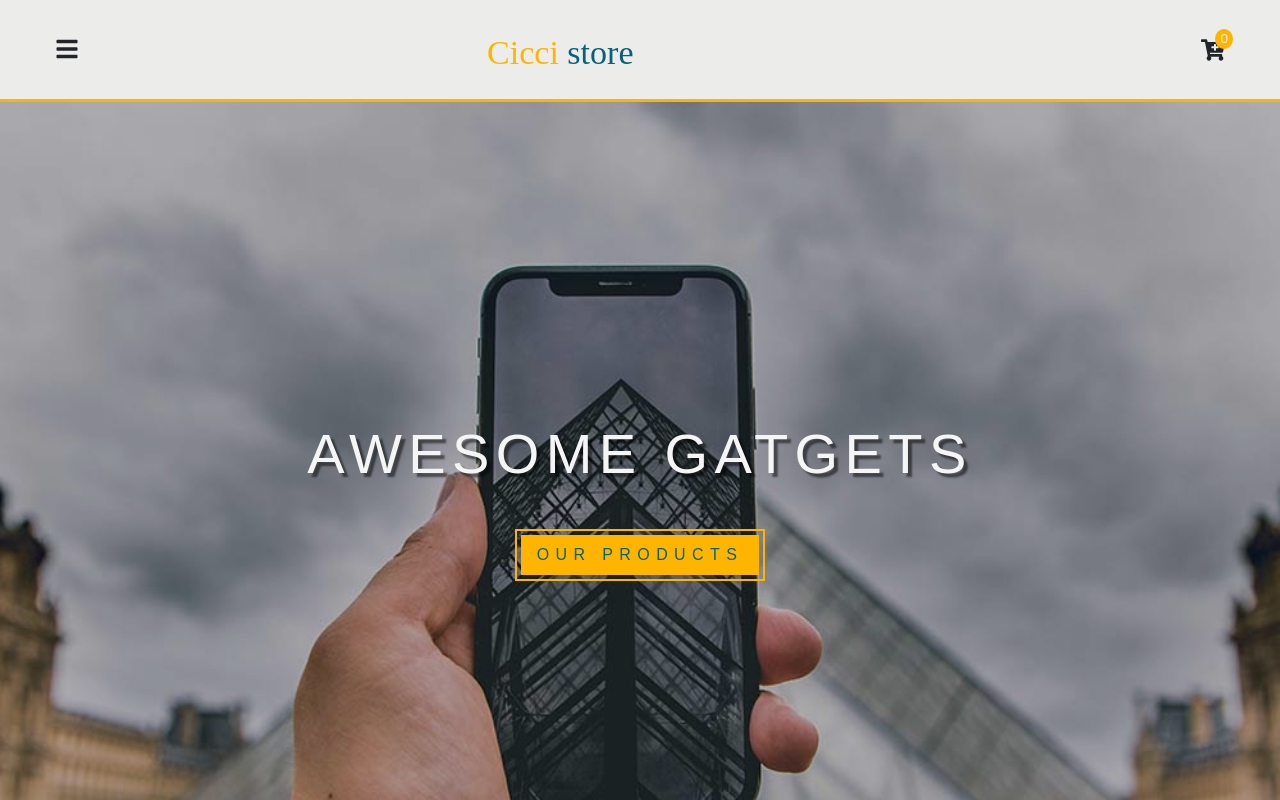
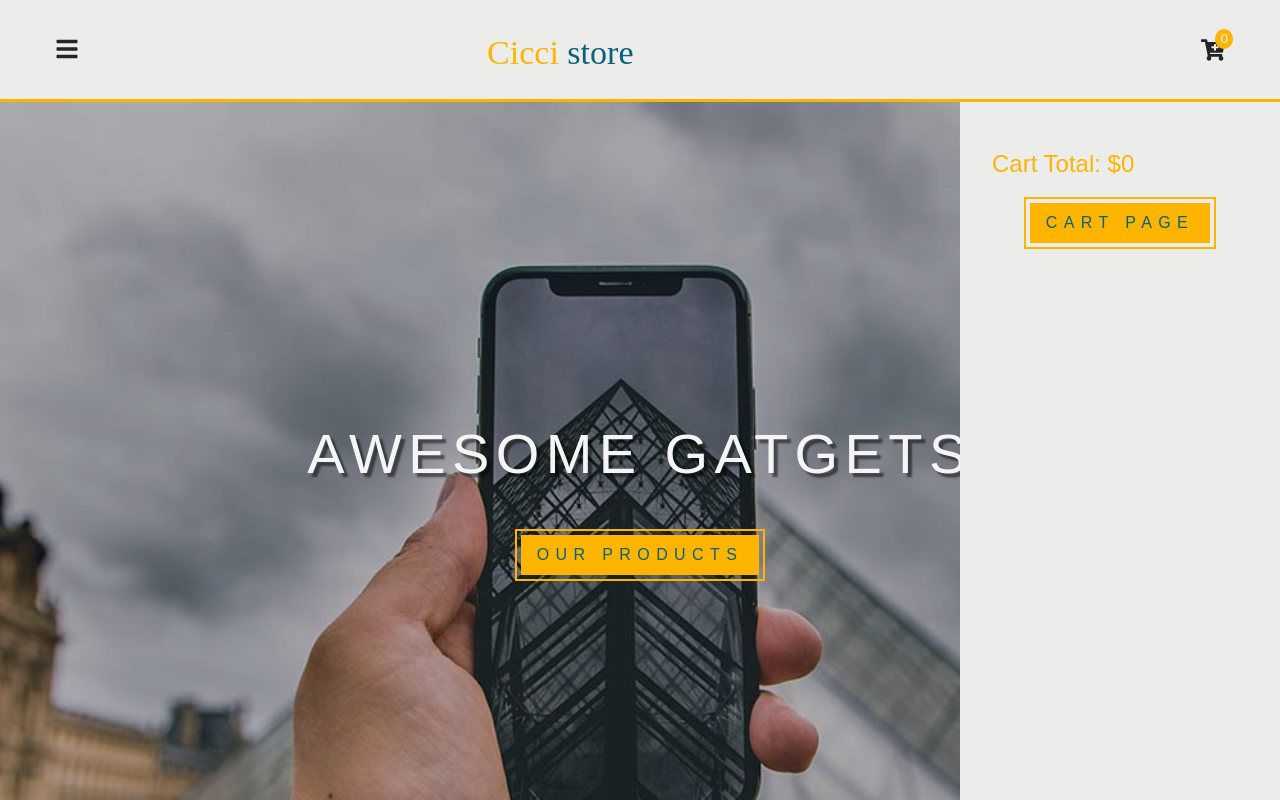
Before and after one commit to Mojgan360/cicci-store, a React (Create React App) app: page / in a window 1280 px wide. Shown: the top 800 px of the page. Built offline with nearby package versions, Linux system fonts and the light colour scheme; a web font is replaced by a local one.

Commit message:
adding SideCart Component

```diff
--- a/src/components/SideCart.js
+++ b/src/components/SideCart.js
@@ -1,15 +1,38 @@
 import React from "react";
 import styled from "styled-components";
 import { ProductConsumer } from "../context";
+import { Link } from "react-router-dom";
 
 export default function SideCart() {
   return (
     <ProductConsumer>
       {value => {
-        const { cartOpen, handlecloseCart } = value;
+        const { cartOpen, handlecloseCart, cart, cartTotal } = value;
         return (
           <SideCartWrapper show={cartOpen} onClick={handlecloseCart}>
-            this is side cart ...
+            <ul>
+              {cart.map(item => {
+                return (
+                  <li key={item.id} className="cart-item mb-4">
+                    <img width="35" src={`../${item.image}`} alt="cart item" />
+                    <div className="mt-s">
+                      <h6 className="text-uppercase">{item.title}</h6>
+                      <h6 className="text-capitalize text-title">
+                        amount: {item.count}
+                      </h6>
+                    </div>
+                  </li>
+                );
+              })}
+            </ul>
+            <h4 className="text-capitalize text-main">
+              cart total: ${cartTotal}
+            </h4>
+            <div className="text-center my-4">
+              <Link to="/cart" className="main-link">
+                cart page
+              </Link>
+            </div>
           </SideCartWrapper>
         );
       }}
@@ -30,4 +53,12 @@
   @media (min-width: 576px) {
     width: 20rem;
   }
+  overflow: scroll;
+  padding: 2rem;
+  ul {
+    padding: 0 !important;
+  }
+  .cart-item {
+    list-style-type: none;
+  }
 `;
--- a/src/context/context.js
+++ b/src/context/context.js
@@ -8,7 +8,7 @@
 class ProductProvider extends Component {
   state = {
     sidebarOpen: false,
-    cartOpen: false,
+    cartOpen: true,
     cartItems: 0,
     link: linkData,
     socialDataIcon: socialData,
@@ -75,9 +75,9 @@
     this.setState({ sidebarOpen: !this.state.sidebarOpen });
   };
 
-  // hanldle sart
+  // hanldle cart
   handleCart = () => {
-    this.setState({ cartOpen: !this.state.sidebarOpen });
+    this.setState({ cartOpen: !this.state.cartopen });
   };
   //close cart
   handlecloseCart = () => {
@@ -161,7 +161,7 @@
       () => {
         this.addTotals();
         this.syncStorage();
-        //  this.handleOpenCart();
+        this.handleOpenCart();
       }
     );
   };
```
